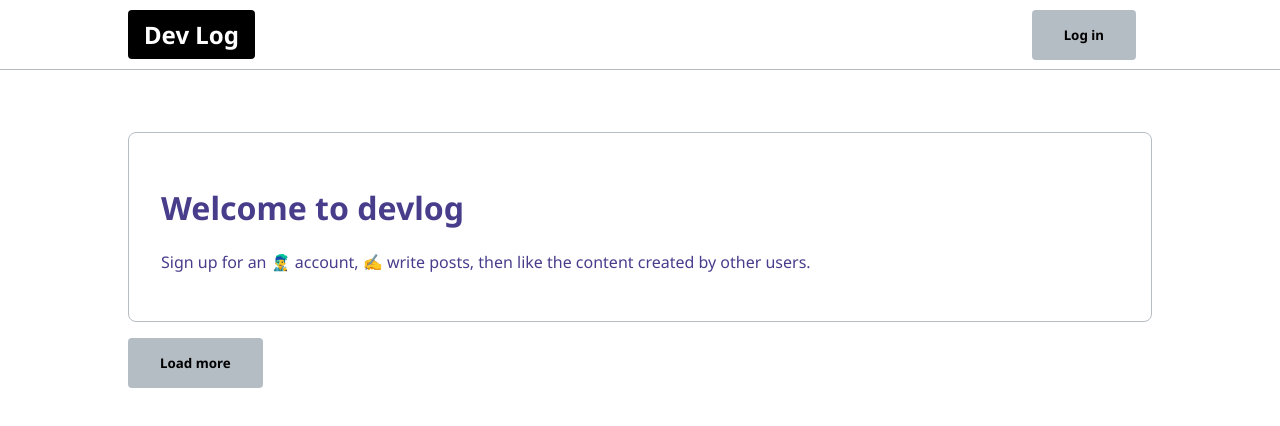
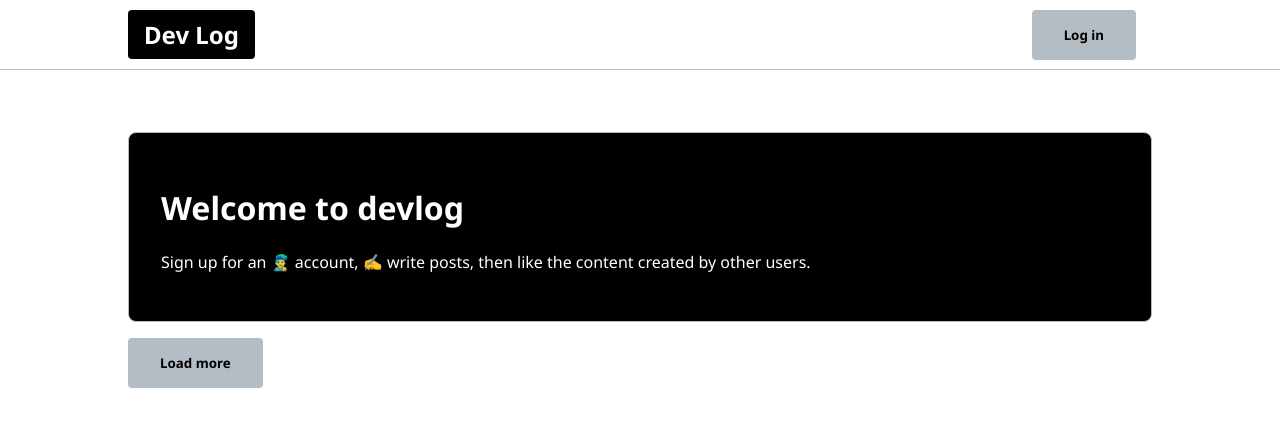
Before and after one commit to NazreenSheikh/dev-log, a Next.js app: page / in a window 1280 px wide. Shown: the top 426 px of the page. Built offline with nearby package versions, Linux system fonts and the light colour scheme; no server answers; the database is empty.

Commit message:
changed card color

```diff
--- a/styles/globals.css
+++ b/styles/globals.css
@@ -199,8 +199,8 @@ button.btn-logo {
 }
 
 .card-info {
-    color: darkslateblue;
-    background: var(--color-white);
+    color: var(--color-white);
+    background: black;
 }
 
 
```
